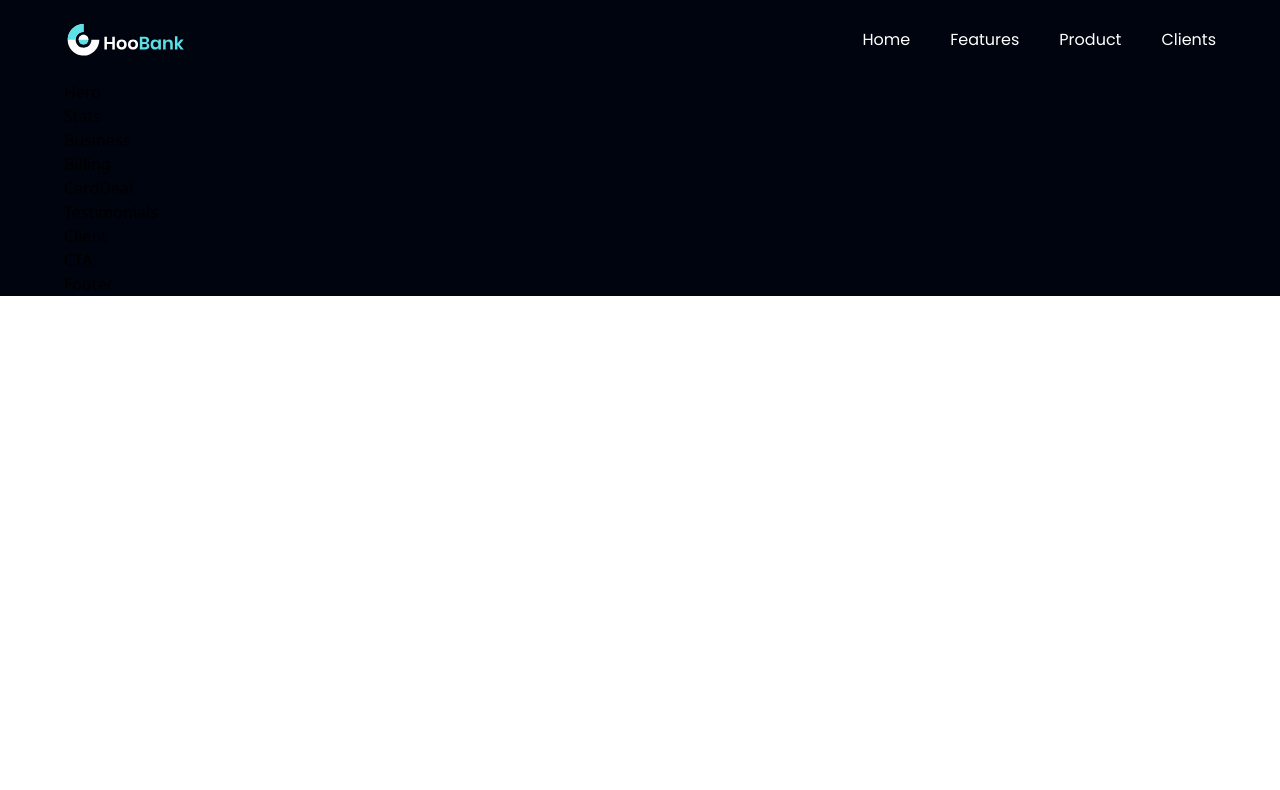
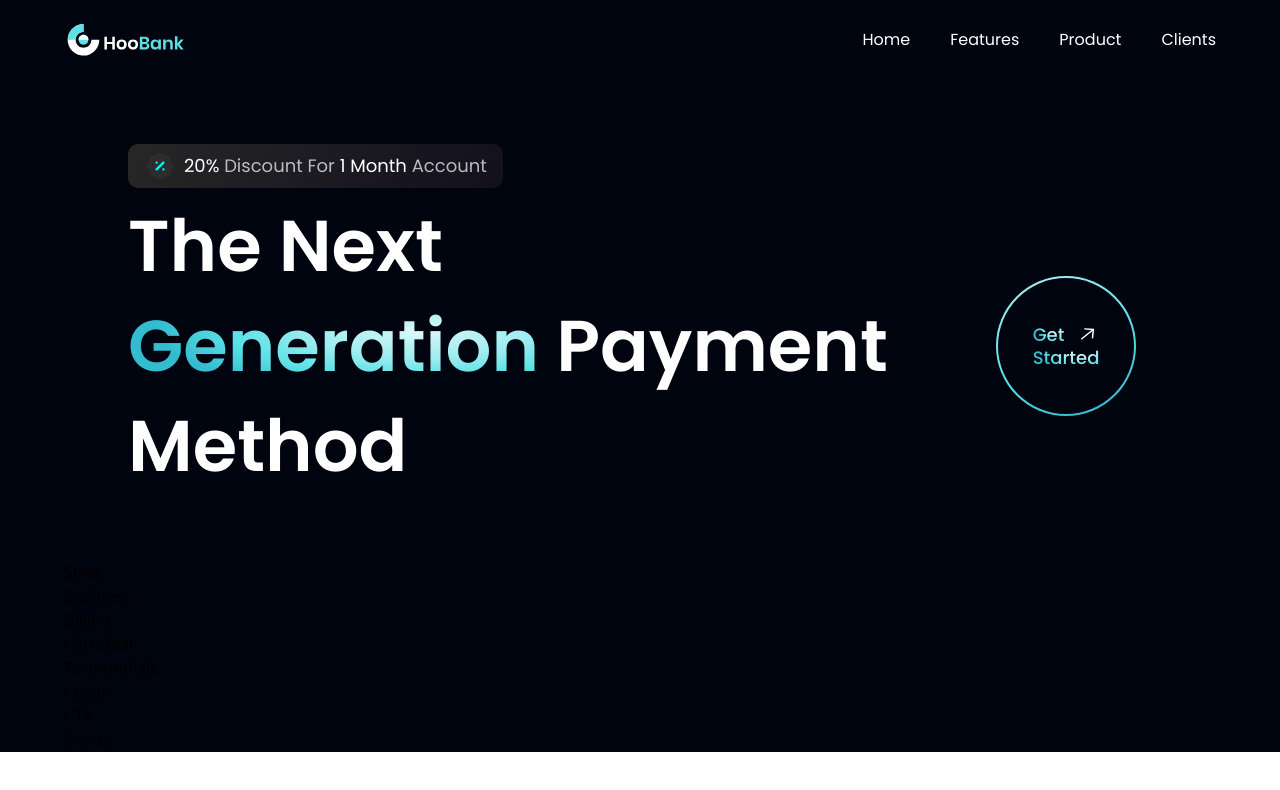
Before and after one commit to hossein-jorfi/landing-page, a React (Vite) app: page / in a window 1280 px wide. Shown: the top 790 px of the page. Built offline with nearby package versions, Linux system fonts and the light colour scheme.

Commit message:
complete get started component

```diff
--- a/src/components/GetStarted.tsx
+++ b/src/components/GetStarted.tsx
@@ -1,7 +1,31 @@
+import styles from "../style";
+
+import { arrowUp } from "../assets";
+
 const GetStarted = () => {
   return (
-    <div>GetStarted</div>
-  )
-}
+    <div
+      className={`${styles.flexCenter} w-[140px] h-[140px] rounded-full bg-blue-gradient p-[2px] cursor-pointer`}
+    >
+      <div
+        className={`${styles.flexCenter} flex-col bg-primary w-[100%] h-[100%] rounded-full`}
+      >
+        <div className={`${styles.flexStart} flex-row`}>
+          <p className="font-poppins text-[18px] font-medium leading-[23px]">
+            <span className="flex items-center justify-between">
+              <span className="text-gradient">Get</span>
+              <img
+                src={arrowUp}
+                alt="arrow"
+                className="w-[23px] h-[23px] object-contain"
+              />
+            </span>
+            <span className="text-gradient">Started</span>
+          </p>
+        </div>
+      </div>
+    </div>
+  );
+};
 
-export default GetStarted
+export default GetStarted;
--- a/src/components/Hero.tsx
+++ b/src/components/Hero.tsx
@@ -1,7 +1,35 @@
+import { discount, robot } from "../assets";
+import styles from "../style";
+import GetStarted from "./GetStarted";
+
 const Hero = () => {
   return (
-    <div>Hero</div>
-  )
-}
+    <section
+      id="home"
+      className={`flex flex-col md:flex-row ${styles.paddingY}`}
+    >
+      <div
+        className={`flex-1 ${styles.flexStart} flex-col xl:px-0 px-6 sm:px-16`}
+      >
+        <div className="flex flex-row items-center py-[6px] px-4 bg-discount-gradient rounded-[10px] mb-2">
+          <img src={discount} alt="discount" className="w-[32px] h-[32px]" />
+          <p className={`${styles.paragraph} ml-2`}>
+            <span className="text-white">20%</span> Discount For{" "}
+            <span className="text-white">1 Month</span> Account
+          </p>
+        </div>
+        <div className="flex flex-row justify-between items-center w-full">
+          <h1 className="flex-1 font-poppins font-semibold ss:text-[72px] text-[52px] text-white ss:leading-[100px] leading-[75px]">
+            The Next <br className="sm:block hidden" />{" "}
+            <span className="text-gradient">Generation</span> Payment Method
+          </h1>
+          <div className="ss:flex hidden mr-0 md:mr-4">
+            <GetStarted />
+          </div>
+        </div>
+      </div>
+    </section>
+  );
+};
 
-export default Hero
+export default Hero;
```
